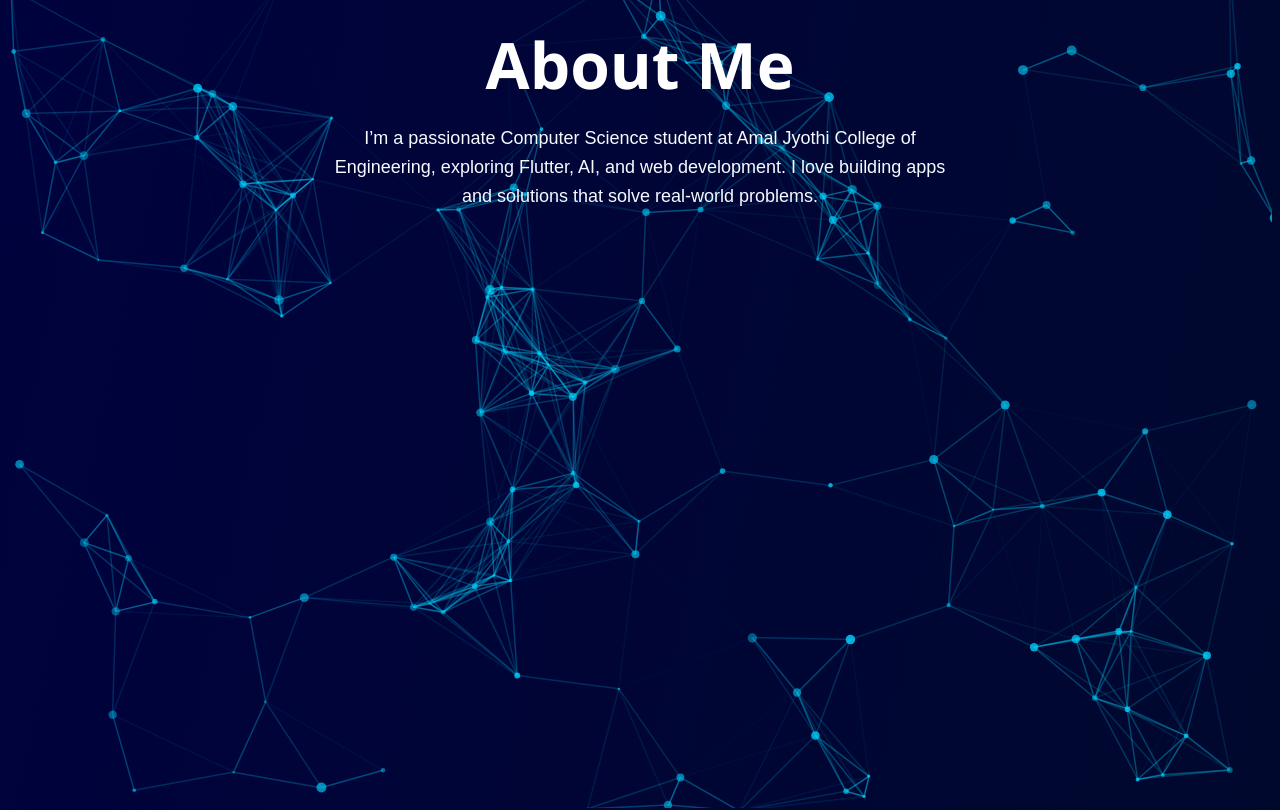
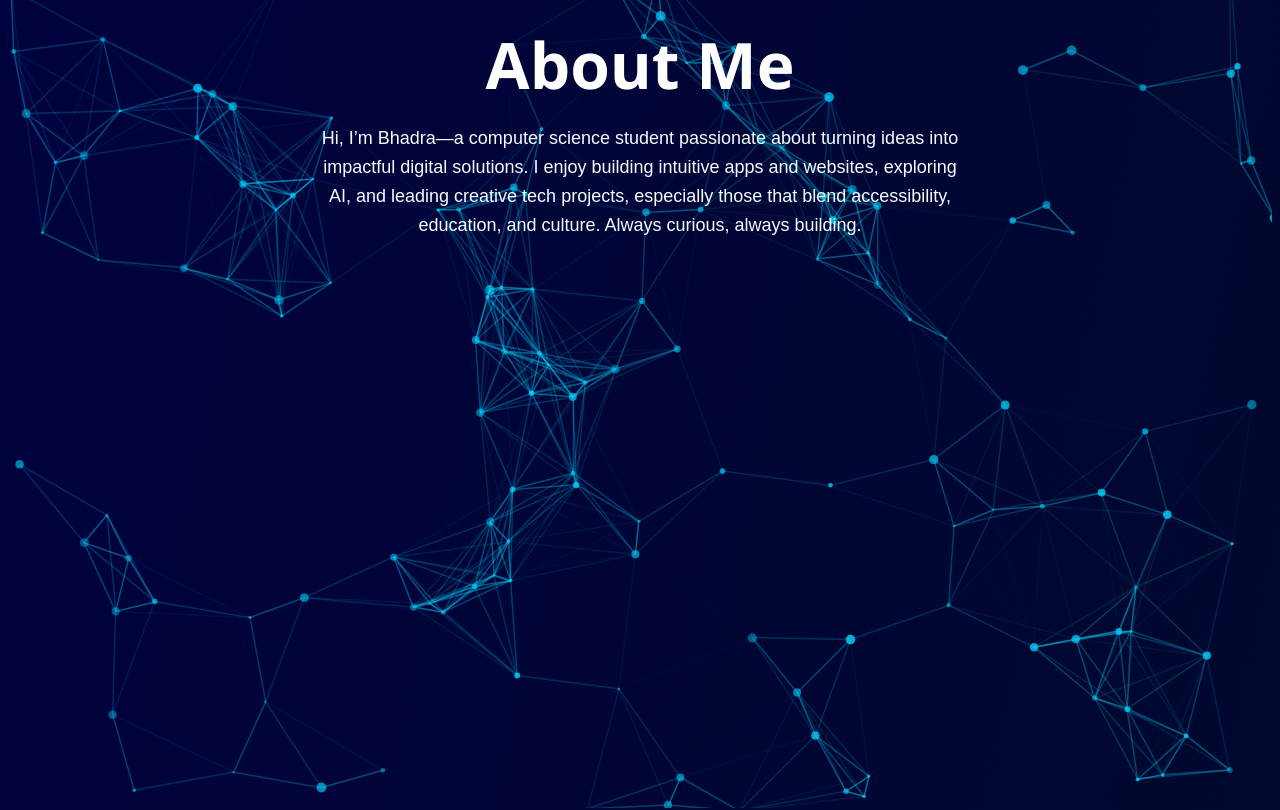
Before and after one commit to bhadraaa/portfolio_bhadra, a React (Vite) app: page / in a window 1280 px wide. Shown: the part 1060-1870 px from the top of the page. Built offline with nearby package versions, Linux system fonts and the light colour scheme.

Commit message:
corrected about and colours for button

```diff
--- a/src/components/About.jsx
+++ b/src/components/About.jsx
@@ -69,8 +69,7 @@ function About() {
       <div style={{ position: "relative", zIndex: 1 }}>
         <h2 className="section-title">About Me</h2>
         <p className="about-text">
-          I’m a passionate Computer Science student at Amal Jyothi College of Engineering,
-          exploring Flutter, AI, and web development. I love building apps and solutions that solve real-world problems.
+          Hi, I’m Bhadra—a computer science student passionate about turning ideas into impactful digital solutions. I enjoy building intuitive apps and websites, exploring AI, and leading creative tech projects, especially those that blend accessibility, education, and culture. Always curious, always building.
         </p>
       </div>
     </section>
--- a/src/index.css
+++ b/src/index.css
@@ -597,7 +597,7 @@ body {
 }
 
 .download-btn {
-  background-color: #00d4ff;
+  background-color: #01fbe6b4;
   color: white;
   font-weight: bold;
   padding: 12px 20px;
@@ -686,7 +686,7 @@ body {
 }
 
 .contact-form button {
-  background-color: #00d4ff;
+  background-color: #00d5ffe4;
   color: #050c1b;
   font-weight: bold;
   padding: 0.8rem;
```
